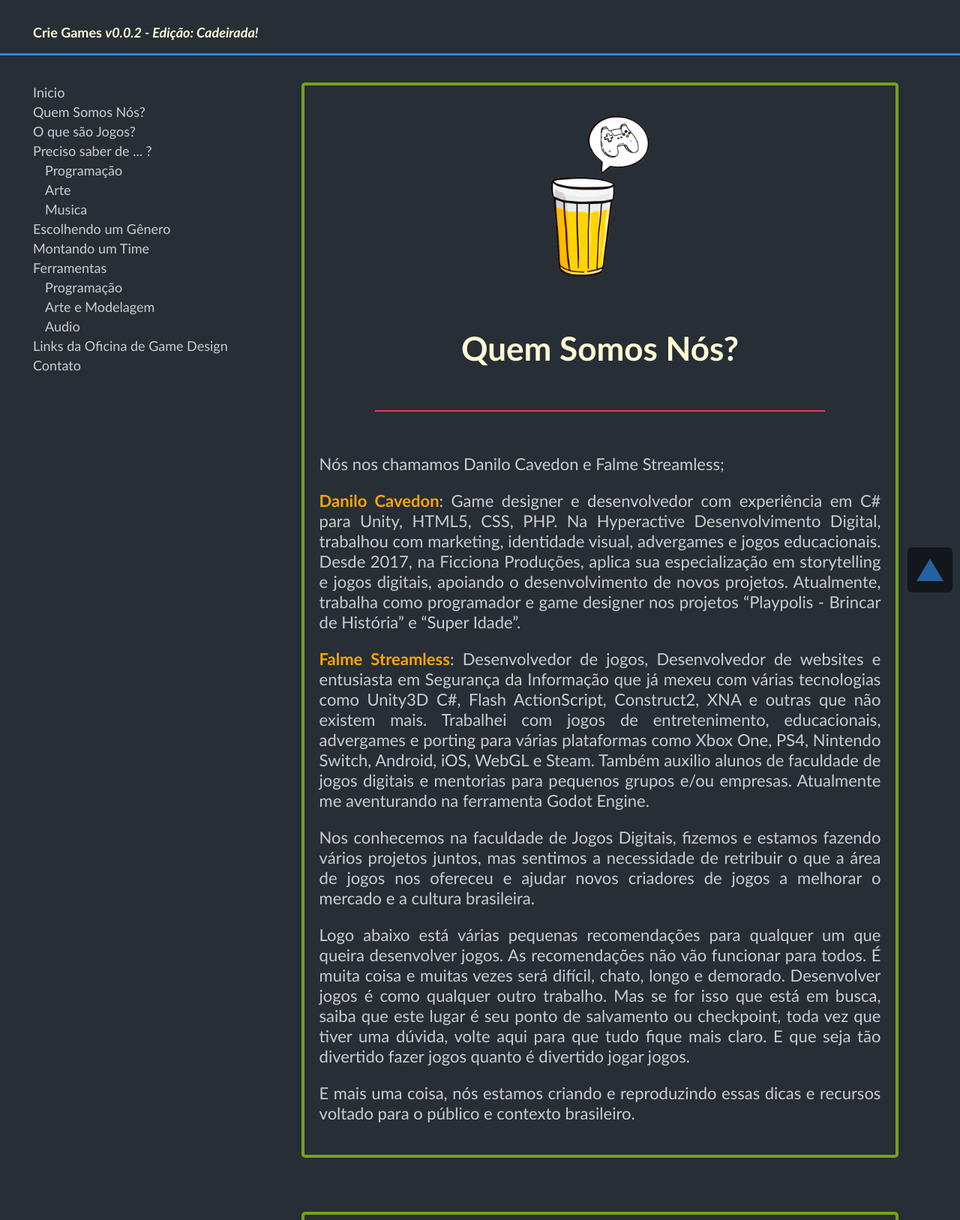
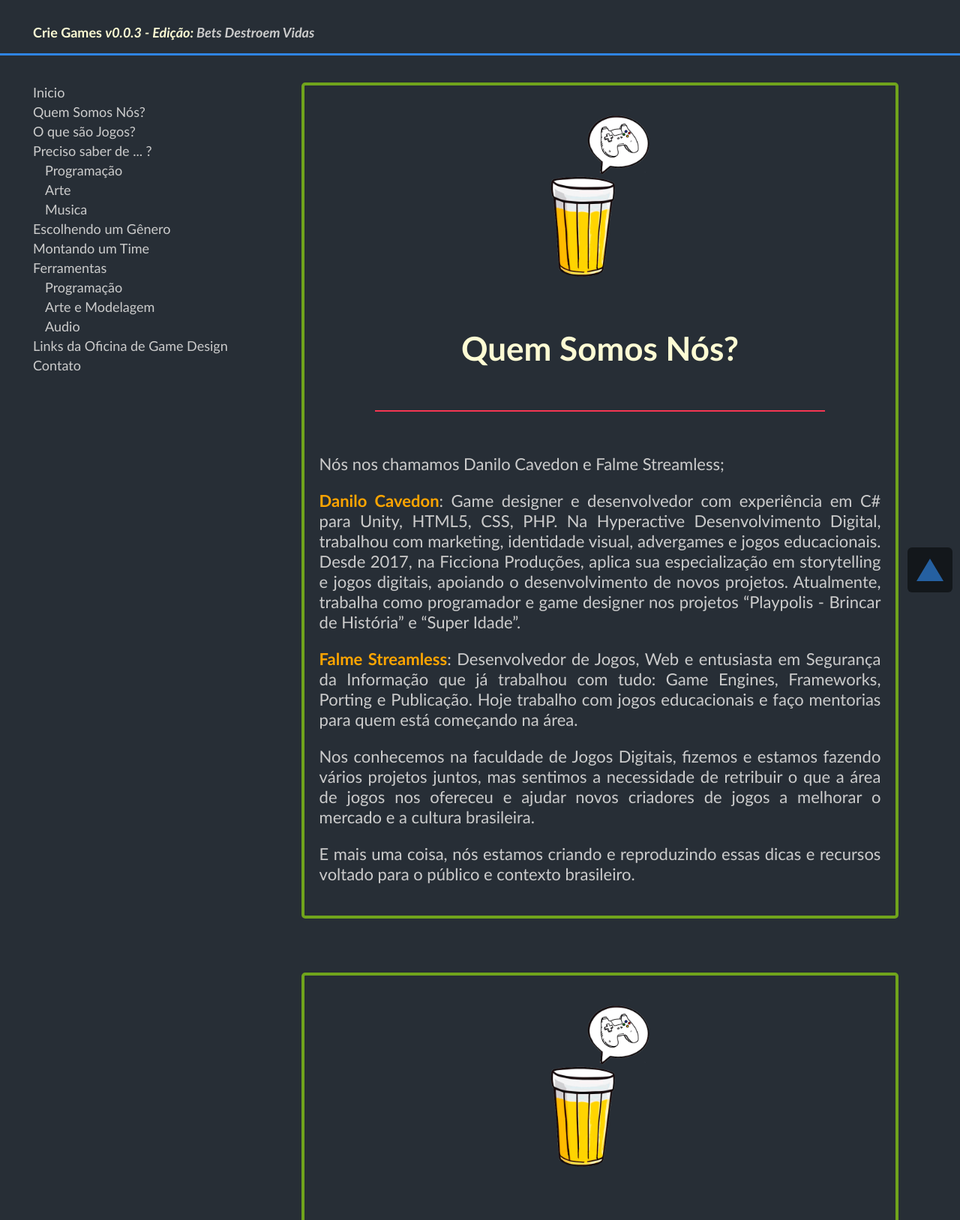
Before and after one commit to Falme/crie.games, a PHP site: page / in a window 1280 px wide. Shown: the top 1627 px of the page at 75% size. Run offline with PHP 8.4, Linux system fonts and the light colour scheme.

Commit message:
Adicionado mudanças para versão 0.0.4

```diff
--- a/assets/css/gamedev.css
+++ b/assets/css/gamedev.css
@@ -28,6 +28,11 @@ a
 a:hover
 {
   color: purple;
+}
+
+#header a
+{
+  display: inline;
 }
 
 .grid
--- a/includes/quem-somos.php
+++ b/includes/quem-somos.php
@@ -10,13 +10,10 @@
         <b><a href="https://kvdon.itch.io/" target="_blank" rel="noopener noreferrer">Danilo Cavedon</a></b>: Game designer e desenvolvedor com experiência em C# para Unity, HTML5, CSS, PHP. Na Hyperactive Desenvolvimento Digital, trabalhou com marketing, identidade visual, advergames e jogos educacionais. Desde 2017, na Ficciona Produções, aplica sua especialização em storytelling e jogos digitais, apoiando o desenvolvimento de novos projetos. Atualmente, trabalha como programador e game designer nos projetos “Playpolis - Brincar de História” e “Super Idade”.
     </p>
     <p>
-        <b><a href="https://falme.com.br/" target="_blank" rel="noopener noreferrer" >Falme Streamless</a></b>: Desenvolvedor de jogos, Desenvolvedor de websites e entusiasta em Segurança da Informação que já mexeu com várias tecnologias como Unity3D C#, Flash ActionScript, Construct2, XNA e outras que não existem mais. Trabalhei com jogos de entretenimento, educacionais, advergames e porting para várias plataformas como Xbox One, PS4, Nintendo Switch, Android, iOS, WebGL e Steam. Também auxilio alunos de faculdade de jogos digitais e mentorias para pequenos grupos e/ou empresas. Atualmente me aventurando na ferramenta Godot Engine.
+        <b><a href="https://falme.com.br/" target="_blank" rel="noopener noreferrer" >Falme Streamless</a></b>: Desenvolvedor de Jogos, Web e entusiasta em Segurança da Informação que já trabalhou com tudo: Game Engines, Frameworks, Porting e Publicação. Hoje trabalho com jogos educacionais e faço mentorias para quem está começando na área.
     </p>
     <p>
         Nos conhecemos na faculdade de Jogos Digitais, fizemos e estamos fazendo vários projetos juntos, mas sentimos a necessidade de retribuir o que a área de jogos nos ofereceu e ajudar novos criadores de jogos a melhorar o mercado e a cultura brasileira.
-    </p>
-    <p>
-        Logo abaixo está várias pequenas recomendações para qualquer um que queira desenvolver jogos. As recomendações não vão funcionar para todos. É muita coisa e muitas vezes será difícil, chato, longo e demorado. Desenvolver jogos é como qualquer outro trabalho. Mas se for isso que está em busca, saiba que este lugar é seu ponto de salvamento ou checkpoint, toda vez que tiver uma dúvida, volte aqui para que tudo fique mais claro. E que seja tão divertido fazer jogos quanto é divertido jogar jogos.
     </p>
     <p>
         E mais uma coisa, nós estamos criando e reproduzindo essas dicas e recursos voltado para o público e contexto brasileiro.
--- a/index.php
+++ b/index.php
@@ -12,7 +12,7 @@
 			<div id="header" class="row m-0">
 				<div class="col-12">
 					<div class="nav-section" style="margin-left: 2rem; top: 0.5rem; position: relative">
-						<h4>Crie Games <i>v0.0.2 - Edição: Cadeirada!</i></h4>
+						<h4>Crie Games <i>v0.0.3 - Edição: <a href="https://blogs.correiobraziliense.com.br/capital-sa/2024/09/20/epidemia-das-apostas-brasileiros-ja-gastaram-r-68-bilhoes-em-apostas-on-line/" target="_blank" rel="noopener noreferrer">Bets Destroem Vidas</a></i></h4>
 					</div>
 				</div>
 			</div>
```
